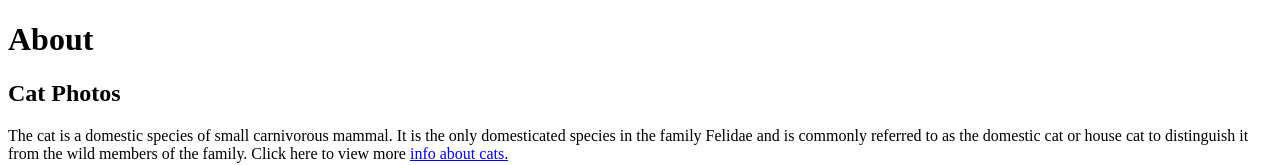
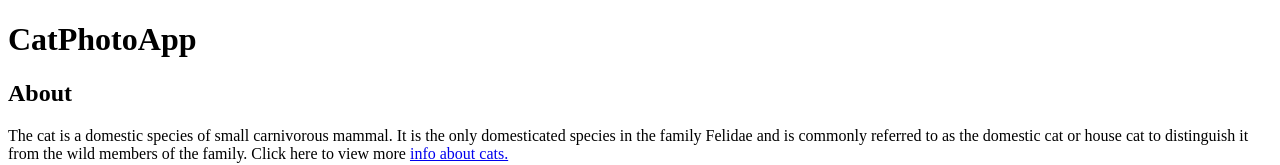
Before and after one commit to Huzama-Ameer/Cat-Photo-App, a plain HTML site: page index.html in a window 1280 px wide. Shown: the top 165 px of the page. Drawn offline with Linux system fonts and the light colour scheme.

Commit message:
Change web heading

```diff
--- a/index.html
+++ b/index.html
@@ -8,9 +8,9 @@
 </head>
 <body>
     <main>
-        <h1>About</h1>
+        <h1>CatPhotoApp</h1>
         <section>
-            <h2>Cat Photos</h2>
+            <h2>About</h2>
             <p>The cat is a domestic species of small carnivorous mammal. It is the only domesticated species in the family Felidae and is commonly referred to as the domestic cat or house cat to distinguish it from the wild members of the family. Click here to view more <a href="https://en.wikipedia.org/wiki/Cat">info about cats.</a> </p>
             <img src="https://cdn.freecodecamp.org/curriculum/cat-photo-app/relaxing-cat.jpg" alt="A cute cat lying on its back">
         </section>
```
